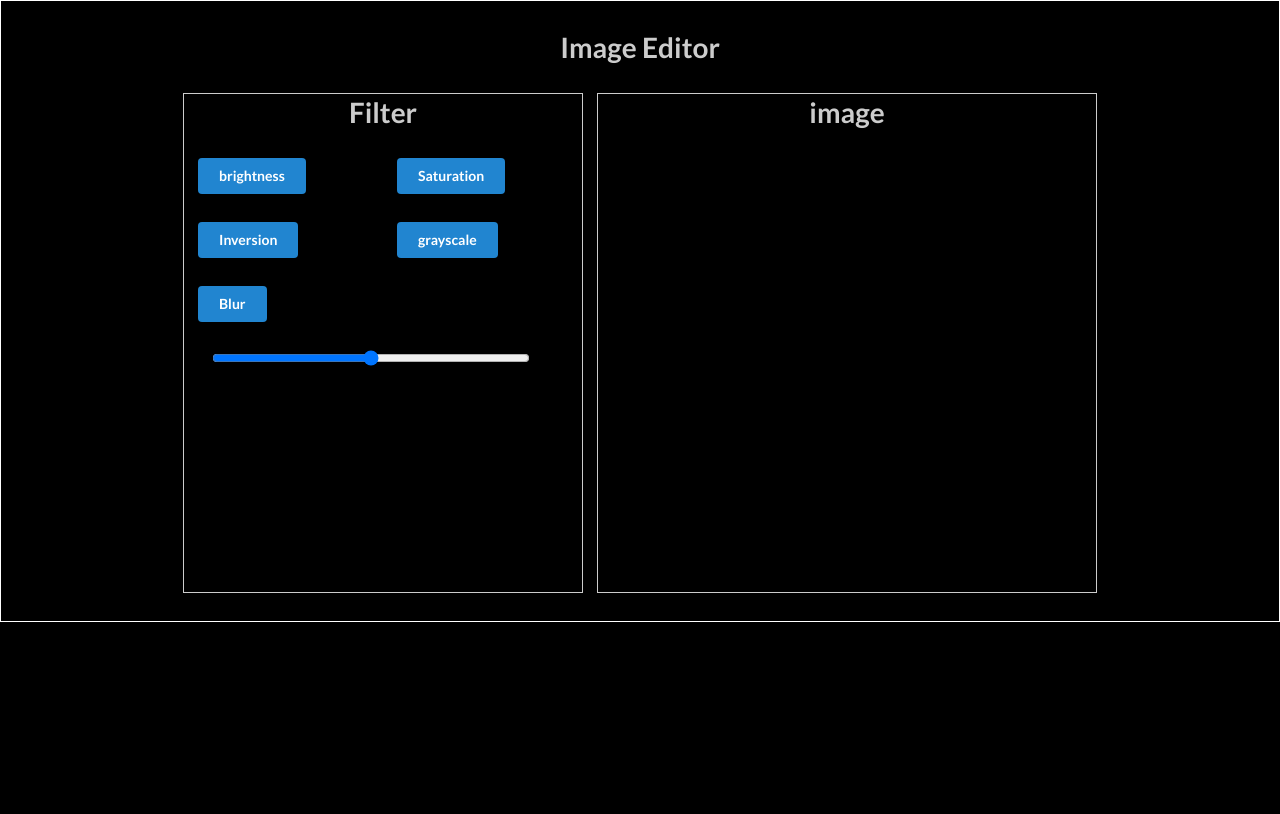
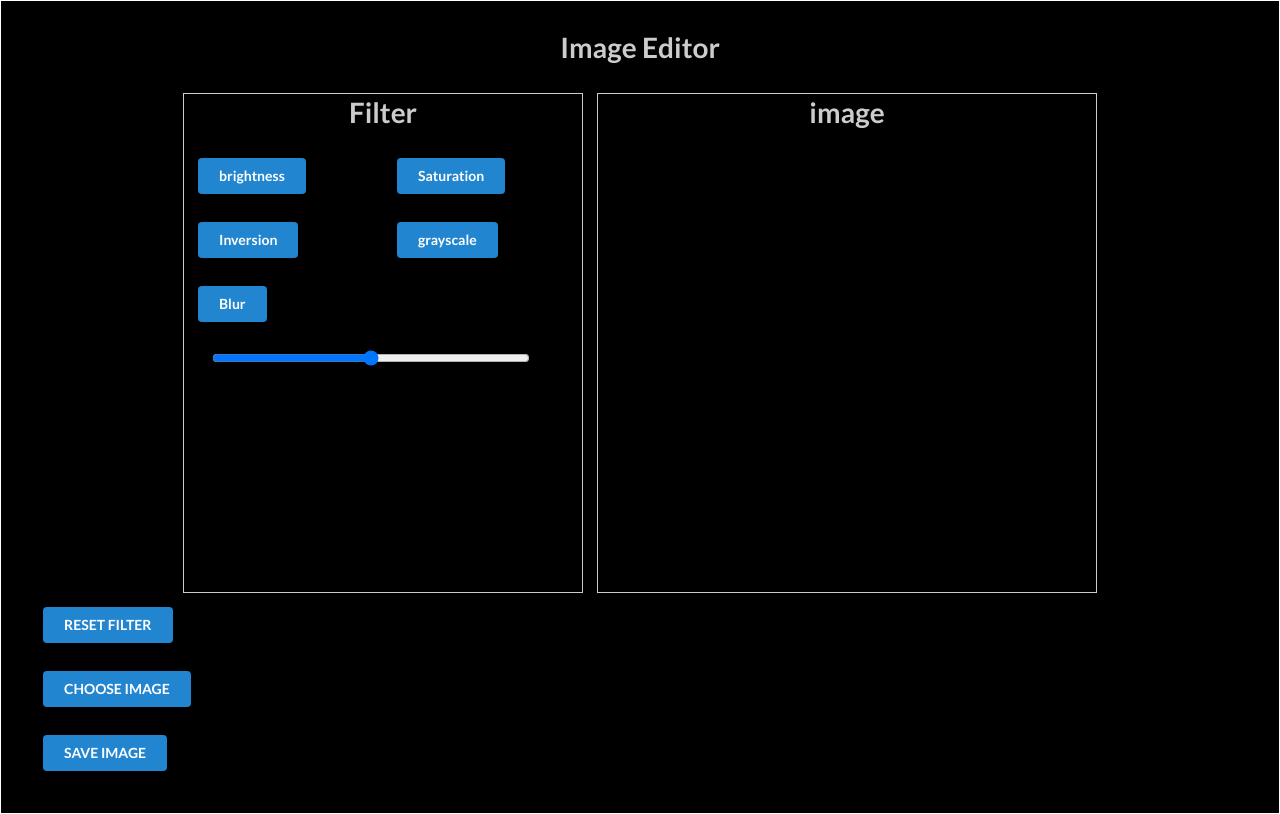
Before and after one commit to domchu/React-Image-Editor, a React (Create React App) app: page / in a window 1280 px wide. Built offline with nearby package versions, Linux system fonts and the light colour scheme.

Commit message:
feature:Added the images buttons

```diff
--- a/src/App.js
+++ b/src/App.js
@@ -1,5 +1,6 @@
 import "./App.css";
 import Button from "./Button";
+import ButtonDetail from "./ButtonDetail";
 
 function App() {
   return (
@@ -13,6 +14,11 @@ function App() {
           <h1>image</h1>
         </div>
       </div>
+      <div className="images__button__container">
+        <ButtonDetail name="RESET FILTER" />
+        <ButtonDetail name="CHOOSE IMAGE" />
+        <ButtonDetail name="SAVE IMAGE" />
+      </div>
     </div>
   );
 }
--- a/src/Button.jsx
+++ b/src/Button.jsx
@@ -15,6 +15,7 @@ const Button = () => {
         <ButtonDetail name="Blur" />
       </div>
       <SliderRange />
+
       {/* <RotateFlip /> */}
     </div>
   );
```
